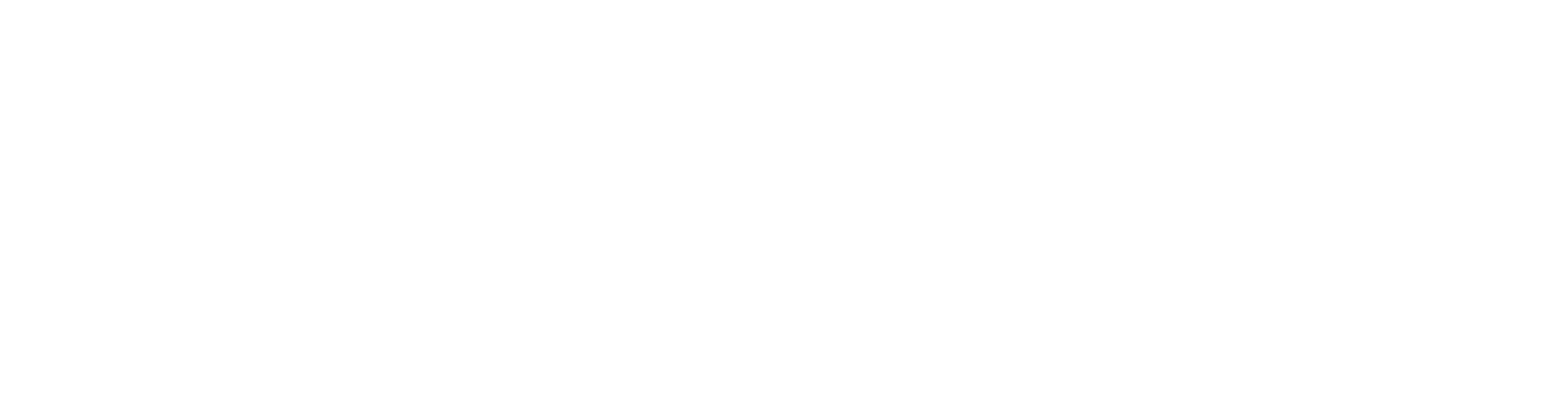
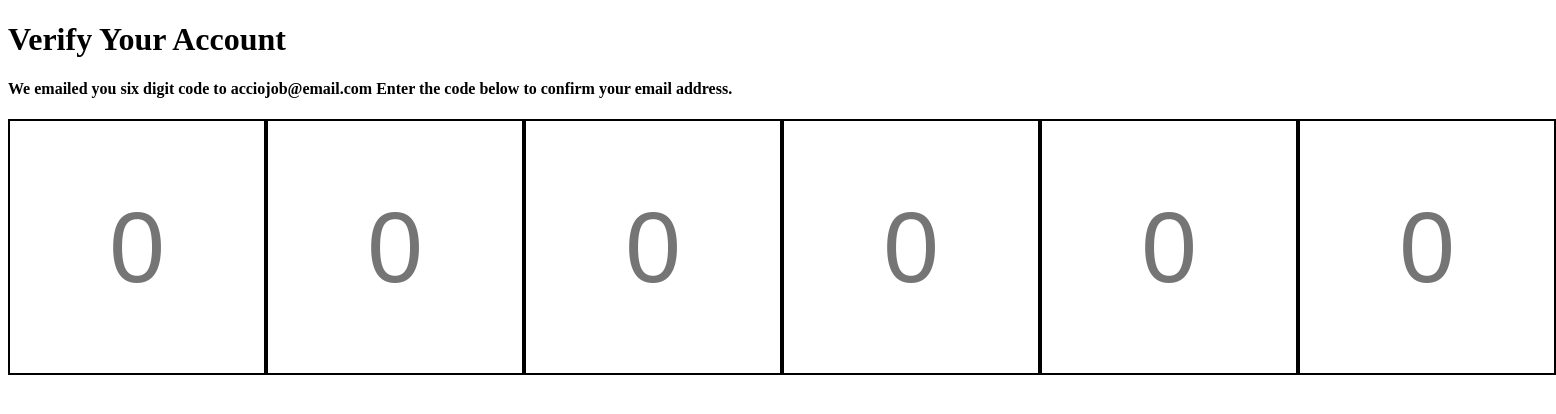
Before and after one commit to acciojob/OTP-UtechP-40, a website: page main.html in a window 1280 px wide. Shown: the whole page, 1556 px wide, since content can reach past the window. Drawn offline with Linux system fonts and the light colour scheme.

Commit message:
created a submission

```diff
--- a/main.html
+++ b/main.html
@@ -8,6 +8,18 @@
 
 <body>
 	<!-- the entire body must be written by student -->
+     <div class="container">
+        <h1 id="verification_heading">Verify Your Account</h1>
+        <h4 id="verification_subtext">We emailed you six digit code to acciojob@email.com Enter the code below to confirm your email address.</h4>
+        <div class="code-container">
+            <input type="text" class="code" placeholder="0">
+            <input type="text" placeholder="0" class="code">
+            <input type="text" class="code" placeholder="0">
+            <input type="text" placeholder="0" class="code">
+            <input type="text" placeholder="0" class="code">
+            <input type="text" class="code" placeholder="0">
+        </div>
+     </div>
     <script type="text/javascript" src="./script.js">
 </script>
 
--- a/script.js
+++ b/script.js
@@ -1 +1,8 @@
 //your JS code here. If required.
+let codes = document.querySelectorAll(".code")
+
+for(let i =0;i<codes.length-1;i++){
+    codes[i].addEventListener("input",()=>{
+        codes[i+1].focus()
+    })
+}
--- a/styles.css
+++ b/styles.css
@@ -1 +1,18 @@
 /*  your css code here. If applicable */
+.code-container{
+    display: flex;
+    justify-content: space-around;
+}
+.code{
+    width: 250px;
+    height: 250px;
+    border: 2px solid black;
+    font-size: 100px;
+    text-align: center;
+    display: flex;
+    justify-content: center;
+    align-items: center;
+}
+.code::placeholder{
+    text-align: center;
+}
```
